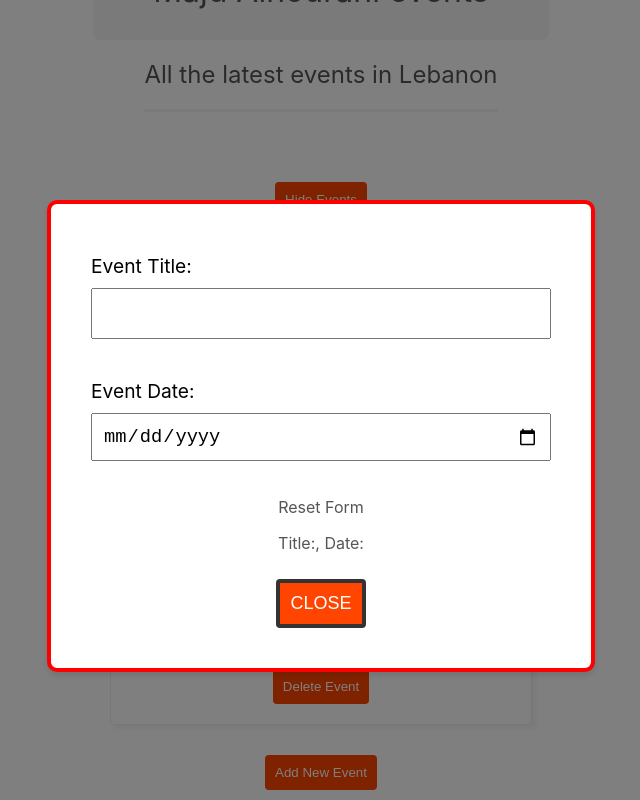
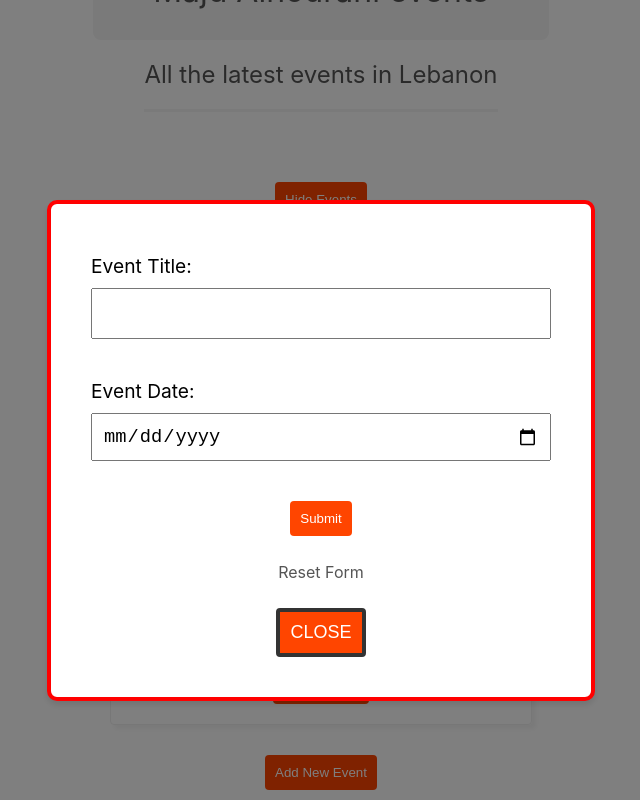
Before and after one commit to Majd-Alhourani98/events-list, a React (Create React App) app: page / in a window 1280 px wide. Both pictures are taken after a click on the button "Add New Event". Shown: the part 80-880 px from the top of the page, without its empty margins (319-959 px from the left). Built offline with nearby package versions, Linux system fonts and the light colour scheme.

Commit message:
submit form and add new event to events state

```diff
--- a/src/App.js
+++ b/src/App.js
@@ -35,13 +35,18 @@ function App() {
     });
   };
 
+  const addEvent = (event) => {
+    setEvents((prevEvents) => [...prevEvents, event]);
+    handleClose();
+  };
+
   const subtitle = "All the latest events in Lebanon";
   return (
     <div className="App">
       {/* MODAL */}
       {showModal && (
         <Modal handleClose={handleClose} isSalesModal={true}>
-          <NewEventForm />
+          <NewEventForm addEvent={addEvent} />
         </Modal>
       )}
 
--- a/src/components/NewEventForm.js
+++ b/src/components/NewEventForm.js
@@ -1,7 +1,7 @@
 import { useState } from "react";
 import "./NewEventForm.css";
 
-export default function NewEventForm() {
+export default function NewEventForm({ addEvent }) {
   const [title, setTitle] = useState("");
   const [date, setDate] = useState("");
 
@@ -10,10 +10,21 @@ export default function NewEventForm() {
     setDate("");
   };
 
-  console.log(title);
-  console.log(date);
+  const handleSubmit = (e) => {
+    e.preventDefault();
+    const event = {
+      title: title,
+      date: date,
+      id: Math.floor(Math.random() * 10000000),
+    };
+
+    addEvent(event);
+    console.log(event);
+    resetForm();
+  };
+
   return (
-    <form className="new-event-form">
+    <form className="new-event-form" onSubmit={handleSubmit}>
       <label>
         <span>Event Title:</span>
         <input
@@ -31,12 +42,8 @@ export default function NewEventForm() {
           value={date}
         />
       </label>
-
+      <button>Submit</button>
       <p onClick={resetForm}>Reset Form</p>
-
-      <p>
-        Title:{title}, Date: {date}
-      </p>
     </form>
   );
 }
```
